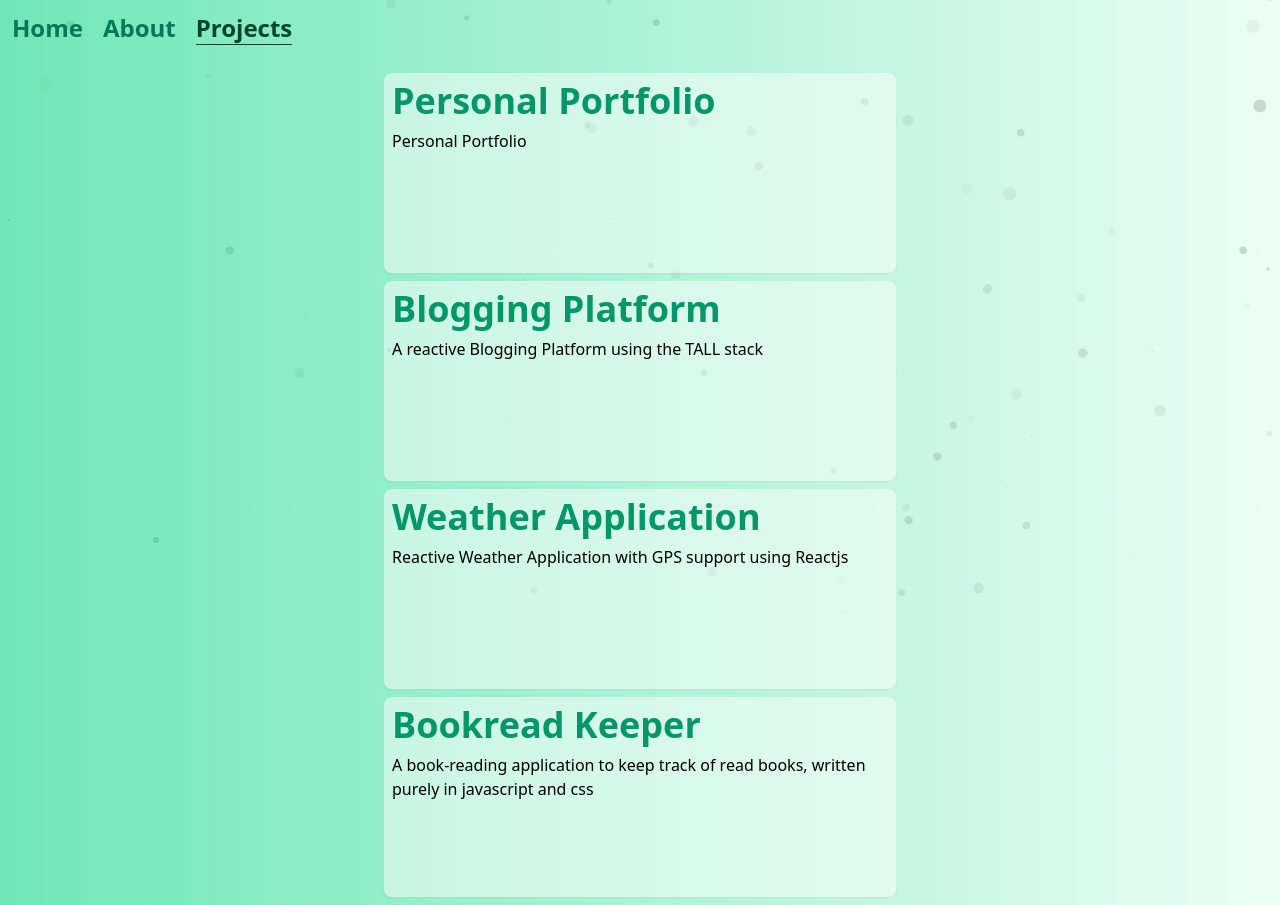
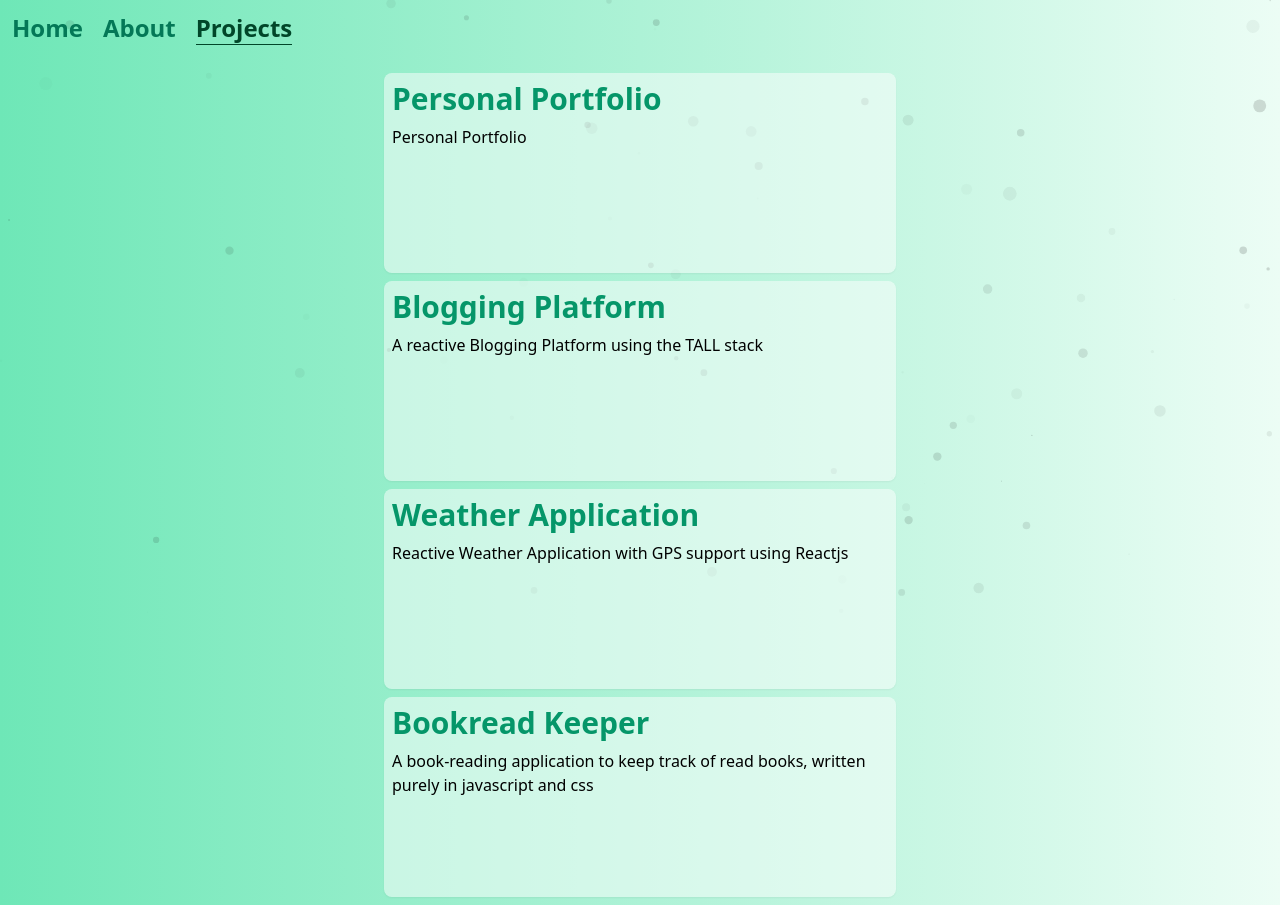
Before and after one commit to voiceinthedark/personal-portfolio, a Vue app: page /projects in a window 1280 px wide. Built offline with nearby package versions, Linux system fonts and the light colour scheme.

Commit message:
Add styling for medias

```diff
--- a/src/components/projects/ProjectHeader.vue
+++ b/src/components/projects/ProjectHeader.vue
@@ -1,5 +1,5 @@
 <template>
-    <div class="mb-2 text-4xl font-bold text-emerald-600">{{ title }}</div>
+    <div class="mb-2 text-lg font-bold text-emerald-600 lg:text-3xl md:text-2xl">{{ title }}</div>
 </template>
 
 <script setup>
```
